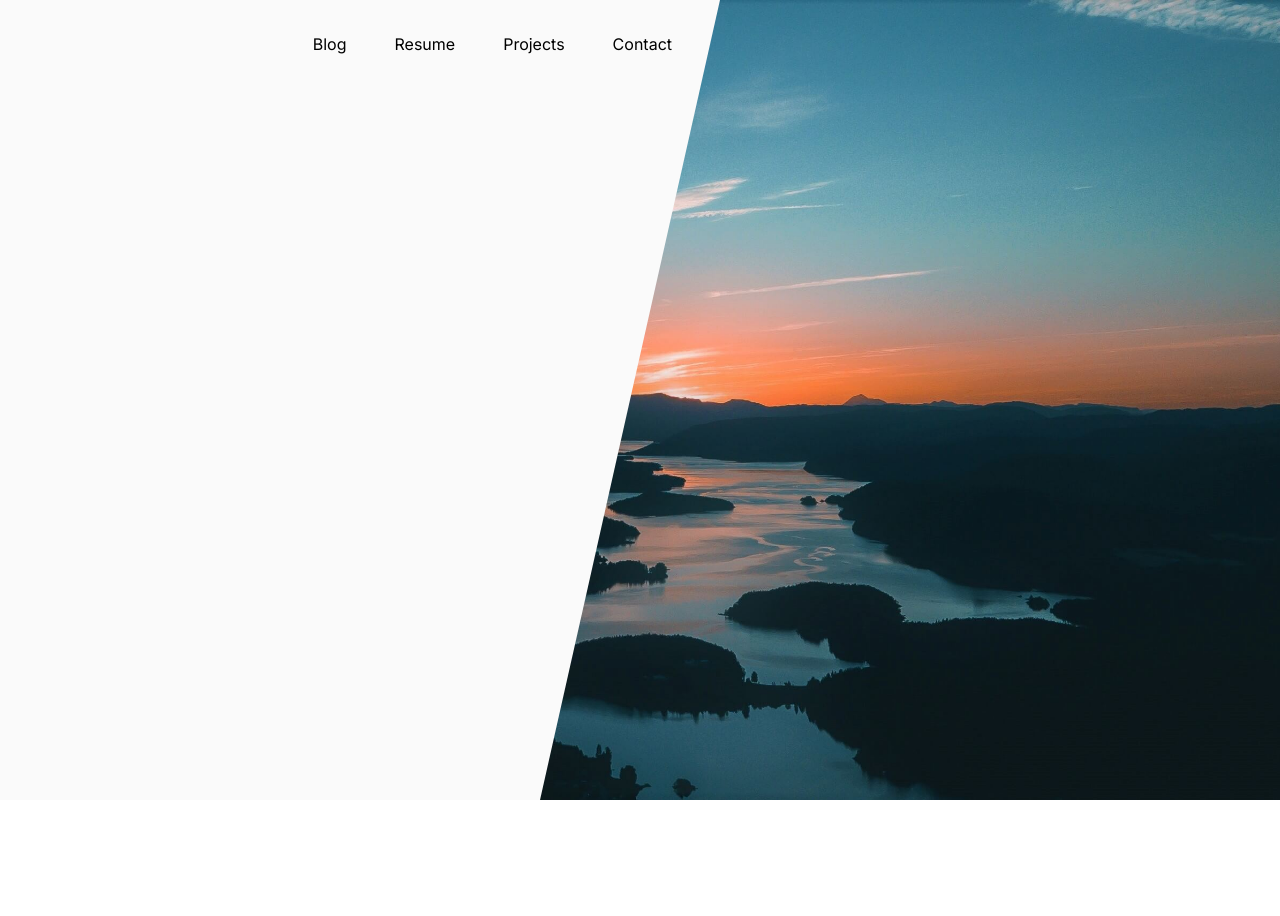
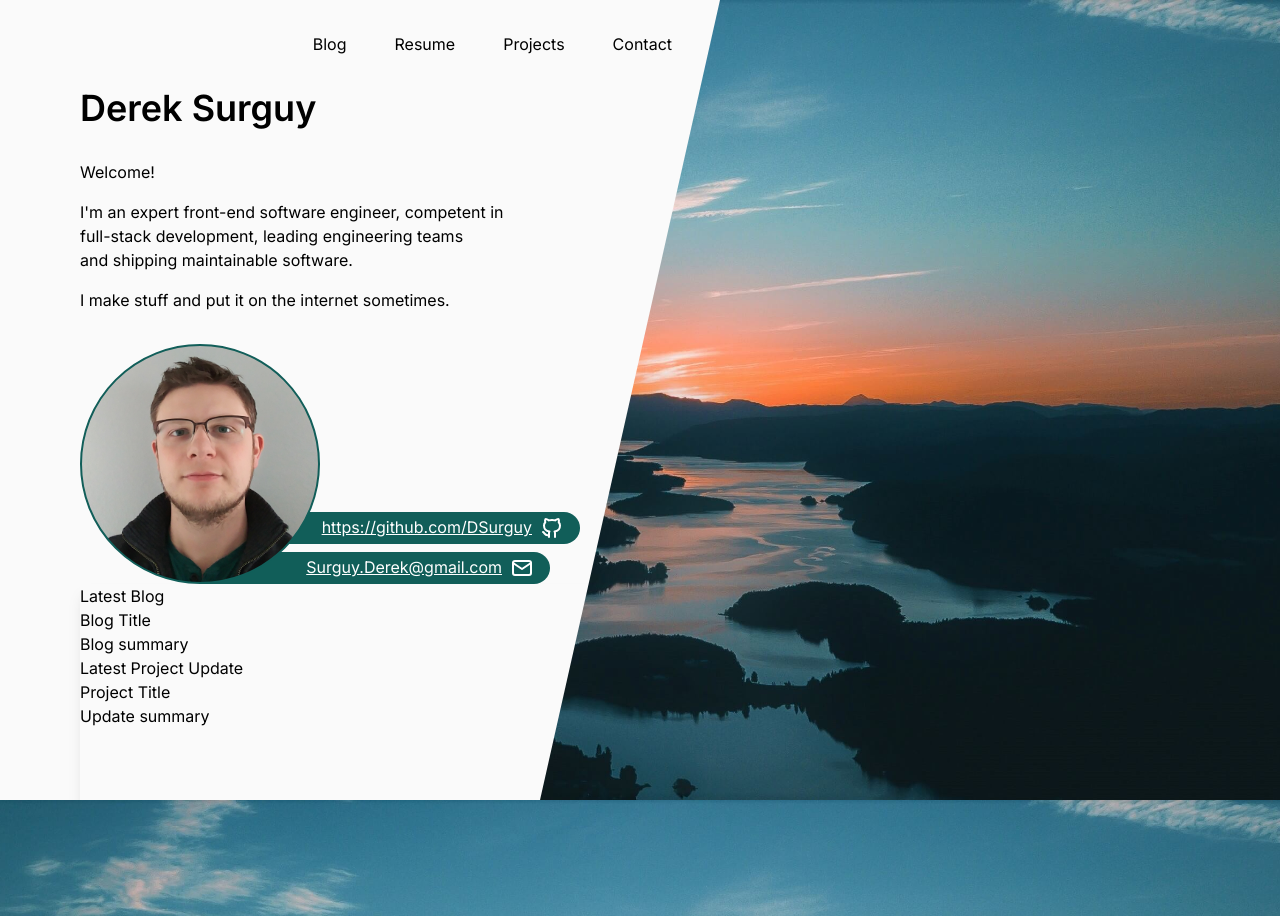
Before and after one commit to DSurguy/surgingforward.net, a Next.js app: page / in a window 1280 px wide. Before the commit the page ends 800 px from the top, so only its background shows below. Built offline with nearby package versions, Linux system fonts and the light colour scheme.

Commit message:
Add most homepage contennt - pending refactor to have separate background shape

```diff
--- a/app/MainContainer.tsx
+++ b/app/MainContainer.tsx
@@ -4,6 +4,8 @@ import { useRouter } from "next/navigation";
 import { MouseEvent, useEffect, useMemo, useState } from "react"
 import { twMerge } from "tailwind-merge";
 import Menu from "./components/Menu";
+import MailIcon from "./sharedComponents/icons/MailIcon";
+import GithubIcon from "./sharedComponents/icons/GithubIcon";
 
 const layouts = {
   big: {
@@ -36,6 +38,41 @@ export default function MainComponent() {
 
   const mainContent = <>
     <Menu onMenuItemClick={handleClick} />
+    <div className="ml-20">
+      <h1 className="text-4xl font-semibold pb-8">Derek Surguy</h1>
+      <div className="w-[500px]">
+        <p className="pb-4">Welcome!</p>
+        <p className="pb-4">
+          <span>I'm an expert front-end software engineer, competent in</span>
+          <span className="block">full-stack development, leading engineering teams</span>
+          <span className="block">and shipping maintainable software.</span>
+        </p>
+        <p className="pb-8">I make stuff and put it on the internet sometimes.</p>
+      </div>
+      <div className="relative h-[240px]">
+        <div className="headshot absolute w-[240px] h-[240px] rounded-full border-teal-800 border-2 z-10"></div>
+        <div className="bg-teal-800 text-white flex h-[32px] w-[350px] rounded-r-full absolute z-0 bottom-[40px] left-[150px] justify-end items-center">
+          <a href="https://github.com/DSurguy" className="underline mr-2 mt-[-2px]">https://github.com/DSurguy</a>
+          <GithubIcon className="mr-4" />
+        </div>
+        <div className="bg-teal-800 text-white flex h-[32px] w-[350px] rounded-r-full absolute z-0 bottom-0 left-[120px] justify-end items-center">
+          <a href="mailto:Surguy.Derek@gmail.com" className="underline mr-2 mt-[-2px]">Surguy.Derek@gmail.com</a>
+          <MailIcon className="mr-4" />
+        </div>
+      </div>
+      <div className="w-[1000px] h-[332px] shadow-lg">
+        <div>
+          <h2>Latest Blog</h2>
+          <h3>Blog Title</h3>
+          <p>Blog summary</p>
+        </div>
+        <div>
+          <h2>Latest Project Update</h2>
+          <h3>Project Title</h3>
+          <p>Update summary</p>
+        </div>
+      </div>
+    </div>
   </>
 
   return (
--- a/app/globals.css
+++ b/app/globals.css
@@ -63,4 +63,13 @@ body {
   .main-min-size {
     min-height: calc(100vh - 100px);
   }
+  .headshot {
+    background-size: cover;
+    background-image: url("/face-low.jpg");
+    background-image: image-set(
+      url("/face-low.jpg") 1x,
+      url("/face-regular.jpg") 2x,
+      url("/face-retina.jpg") 3x
+    );
+  }
 }
--- /dev/null
+++ b/app/sharedComponents/icons/GithubIcon.tsx
@@ -0,0 +1,23 @@
+// https://tabler.io/icons/icon/brand-github
+
+type Props = {
+  className?: string;
+}
+
+export default function GithubIcon({ className }: Props) {
+  return <svg
+    xmlns="http://www.w3.org/2000/svg"
+    width="24"
+    height="24"
+    viewBox="0 0 24 24"
+    fill="none"
+    stroke="currentColor"
+    stroke-width="2"
+    stroke-linecap="round"
+    stroke-linejoin="round"
+    className={className}
+  >
+    <path stroke="none" d="M0 0h24v24H0z" fill="none" />
+    <path d="M9 19c-4.3 1.4 -4.3 -2.5 -6 -3m12 5v-3.5c0 -1 .1 -1.4 -.5 -2c2.8 -.3 5.5 -1.4 5.5 -6a4.6 4.6 0 0 0 -1.3 -3.2a4.2 4.2 0 0 0 -.1 -3.2s-1.1 -.3 -3.5 1.3a12.3 12.3 0 0 0 -6.2 0c-2.4 -1.6 -3.5 -1.3 -3.5 -1.3a4.2 4.2 0 0 0 -.1 3.2a4.6 4.6 0 0 0 -1.3 3.2c0 4.6 2.7 5.7 5.5 6c-.6 .6 -.6 1.2 -.5 2v3.5" />
+  </svg>
+}
--- /dev/null
+++ b/app/sharedComponents/icons/MailIcon.tsx
@@ -0,0 +1,24 @@
+// https://tabler.io/icons/icon/mail
+
+type Props = {
+  className?: string;
+}
+
+export default function MailIcon({ className }: Props) {
+  return <svg
+    xmlns="http://www.w3.org/2000/svg"
+    width="24"
+    height="24"
+    viewBox="0 0 24 24"
+    fill="none"
+    stroke="currentColor"
+    stroke-width="2"
+    stroke-linecap="round"
+    stroke-linejoin="round"
+    className={className}
+  >
+    <path stroke="none" d="M0 0h24v24H0z" fill="none" />
+    <path d="M3 7a2 2 0 0 1 2 -2h14a2 2 0 0 1 2 2v10a2 2 0 0 1 -2 2h-14a2 2 0 0 1 -2 -2v-10z" />
+    <path d="M3 7l9 6l9 -6" />
+  </svg>
+}
```
